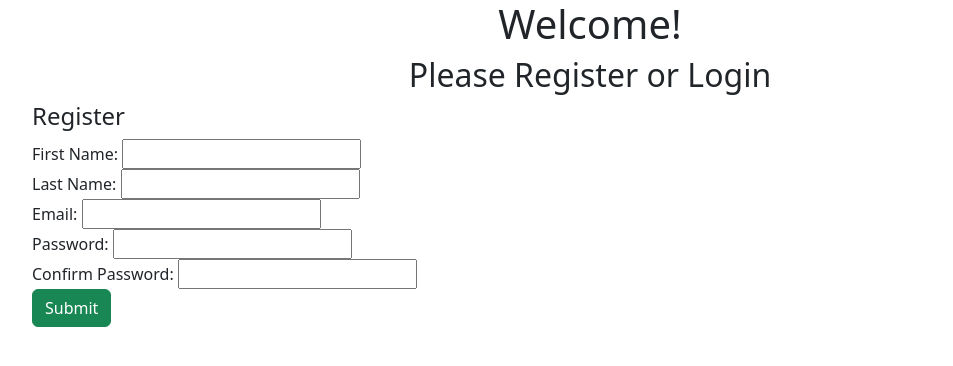
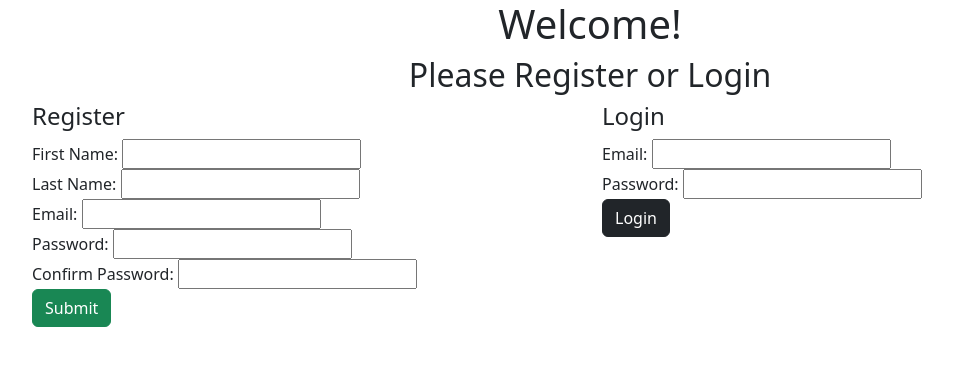
Before and after one commit to TristanT8/pizzaPlanet, a Flask app: template pizza_planet/flask_app/templates/login_register.html in a window 1280 px wide. Shown: the top 366 px of the page, without its empty margins (50-1003 px from the left). Run offline with Flask 3, Linux system fonts and the light colour scheme; the template is opened without the code that fills it, so the values that code supplies are empty.

Commit message:
Pizza planet html files

```diff
--- a/pizza_planet/flask_app/controllers/user_cont.py
+++ b/pizza_planet/flask_app/controllers/user_cont.py
@@ -5,7 +5,7 @@ from flask_app.models.user_model import User
 
 @app.route('/')
 def welcome():
-    return render_template('pizza.html')
+    return render_template('login_register.html')
 
 
 @app.route('/register/user', methods = ['POST'])
--- a/pizza_planet/flask_app/templates/login_register.html
+++ b/pizza_planet/flask_app/templates/login_register.html
@@ -46,6 +46,27 @@
                     <input class="btn btn-success" type="submit" value="Submit">
                 </form>
             </div>
+            <div class="col-sm">
+                <form action="/user/login" method = 'POST'>
+                    <h4>Login</h4>
+                    {% with messages = get_flashed_messages(with_categories=true) %}
+                        {% if messages %}
+                            {% for category, message in messages if category == "login" %}
+                                <p>{{message}}</p>
+                            {% endfor %}
+                        {% endif %}
+                    {% endwith %}
+                    <div>
+                        <label for="email">Email:</label>
+                        <input type="text" name="email">
+                    </div>
+                    <div>
+                        <label for="password">Password:</label>
+                        <input type="password" name="password">
+                    </div>
+                    <input class="btn btn-dark" type="submit" value="Login">
+                </form>
+            </div>
         </div>
     </div>
 </body>
```
Also changed, not shown: pizza_planet/flask_app/templates/home_page.html (renamed from pizza_planet/flask_app/templates/pizza.html).
